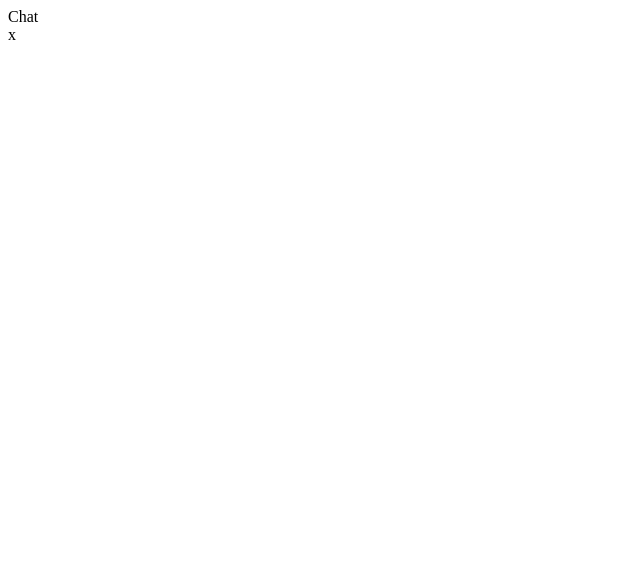
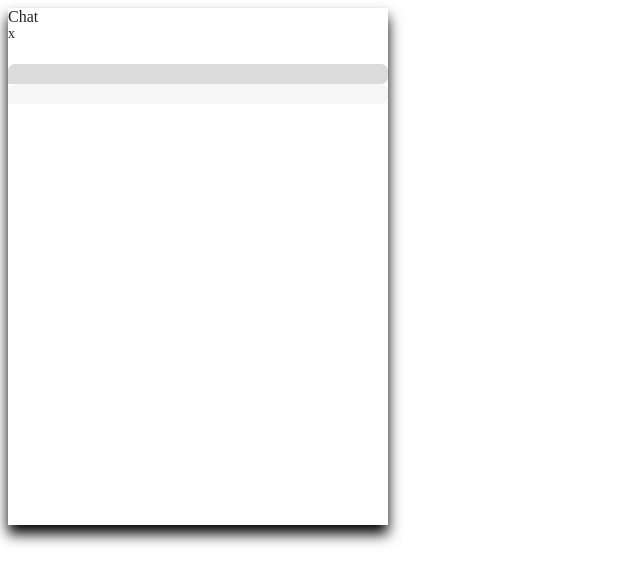
Before and after one commit to cbfranklin/code-test-chat-bot, a website: page src/views/index.html in a window 1280 px wide. Shown: the whole page, without its empty margins (0-640 px from the left). Drawn offline with nearby package versions, Linux system fonts and the light colour scheme; files that its build step writes are made by us from their sources.

Commit message:
add initial styles from mockup

```diff
--- a/src/styles/_chat-bubbles.scss
+++ b/src/styles/_chat-bubbles.scss
@@ -0,0 +1,23 @@
+.chat-bubble{
+  padding:20px 20px 0 20px;
+  border-radius:7px 7px 7px 0;
+}
+
+.chat-partner .chat-bubble{
+  background-color:$background-color;
+}
+
+.chat-user .chat-bubble{
+  background-color:$border-color;
+}
+
+.chat-options .chat-bubble{
+  background-color:$brand-purple;
+}
+
+.chat-partner-typing .chat-bubble{
+  background-color:$border-color;
+  .chat-partner-typing-oval{
+    background-color:$background-color;
+  }
+}
--- a/src/styles/_chat-window.scss
+++ b/src/styles/_chat-window.scss
@@ -0,0 +1,16 @@
+.chat-window{
+  width:380px;
+  height:517px;
+  background-color:$white;
+  box-shadow: 0 9px 13px;
+}
+
+
+
+.chat-window-header{
+  height:56px;
+  color:$header-text-color;
+  .chat-window-close{
+    font-size:14px;
+  }
+}
--- a/src/views/index.html
+++ b/src/views/index.html
@@ -12,22 +12,23 @@
     </main>
     <section class="chat-layer">
       <div class="chat-window">
-        <div class="chat-window-toolbar">
+        <div class="chat-window-header">
           <span class="chat-window-label">Chat</span>
           <div class="chat-window-close">
             x
           </div>
         </div>
         <div class="chat-window-timeline">
-          <div class="chat-user">
+          <div class="chat-message chat-user">
             <div class="chat-bubble"></div>
           </div>
-          <div class="chat-partner">
+          <div class="chat-message  chat-partner">
             <div class="chat-bubble"></div>
           </div>
-          <div class="chat-partner-typing"></div>
-        </div>
-        <div class="chat-window-entry">
+          <div class="chat-message chat-partner-typing"></div>
+          <div class="chat-message chat-user-options">
+            <div class="chat-bubble"></div>
+          </div>
         </div>
       </div>
     </section>
```
Also changed, not shown: src/styles/_variables.scss (line endings or trailing spaces).
